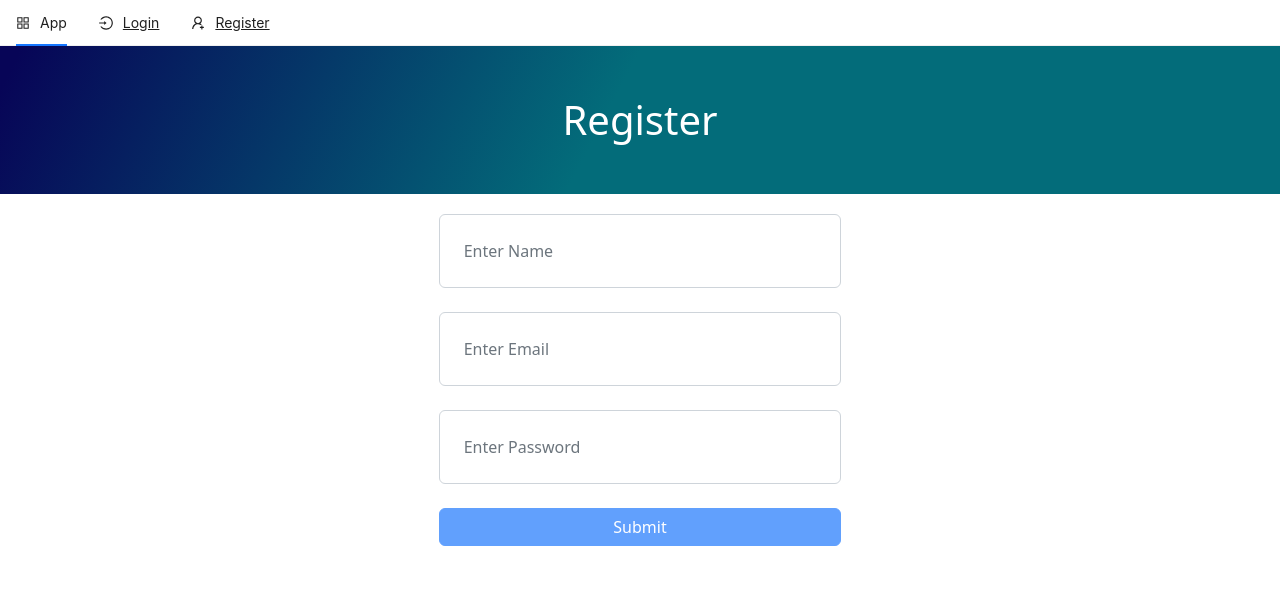
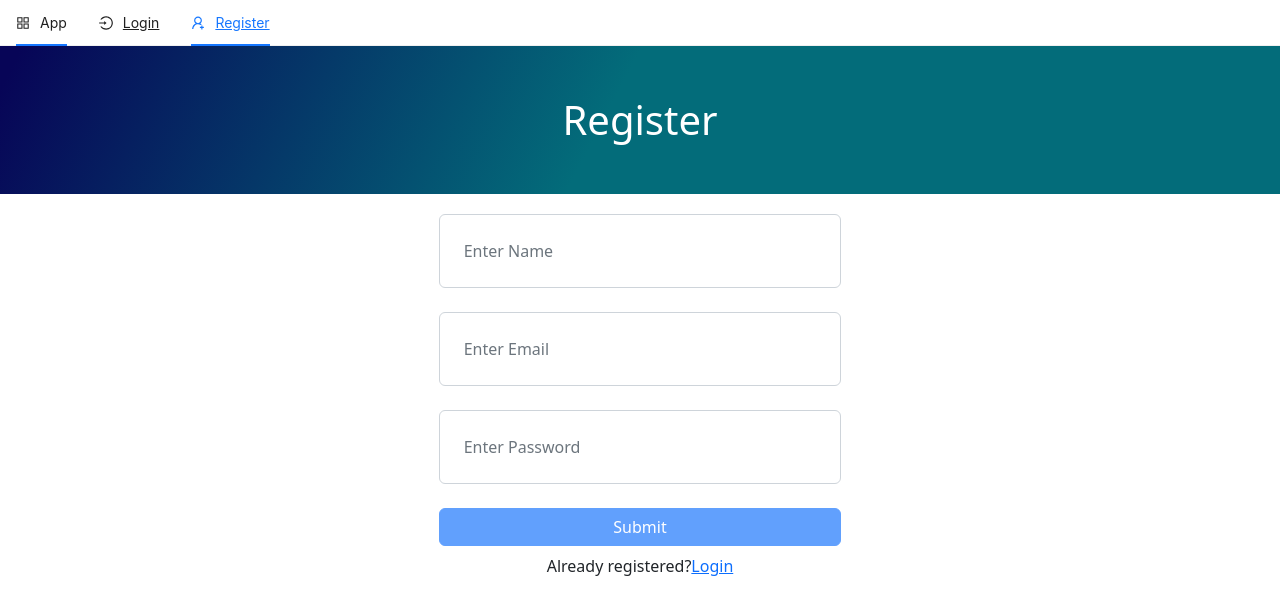
Before and after one commit to ReshmaShrema/e-learning-market-, a Next.js app in the folder Client/: page /register in a window 1280 px wide. Shown: the top 614 px of the page. Built offline with nearby package versions, Linux system fonts and the light colour scheme.

Commit message:
Active link

```diff
--- a/Client/Components/TopNav.js
+++ b/Client/Components/TopNav.js
@@ -1,27 +1,52 @@
-import { Menu } from "antd";
-import Link from "next/link";
-import {AppstoreOutlined,LoginOutlined,UserAddOutlined} from '@ant-design/icons';
+import { Menu } from 'antd';
+import Link from 'next/link';
+import {
+    AppstoreOutlined,
+    LoginOutlined,
+    UserAddOutlined,
+} from '@ant-design/icons';
+import { useEffect, useState } from 'react';
 
-const{Item}=Menu;
-const TopNav = ()=>{
+const { Item } = Menu;
+const TopNav = () => {
+    const[current,setCurrent]=useState();
+    useEffect(() => {
+        //window.location.pathname give the url
+        //ensure it in browser
+        console.log(window.location.pathname)
+        typeof window !== 'undefined' && setCurrent(window.location.pathname);
+    }, [typeof window !== 'undefined' && window.location.pathname]);
+
     return (
-        <Menu mode="horizontal">
-            <Item icon={<AppstoreOutlined />}>
+        <Menu mode="horizontal" selectedKeys={[current]}>
+            <Item
+                key="/"
+                onClick={(e) => set(e.key)}
+                icon={<AppstoreOutlined />}
+            >
                 <Link href="/" legacyBehavior>
                     <a>App</a>
                 </Link>
             </Item>
-            <Item icon={<LoginOutlined />}>
+            <Item
+                onClick={(e) => set(e.key)}
+                key="/login"
+                icon={<LoginOutlined />}
+            >
                 <Link href="/login" legacyBehavior>
                     <a>Login</a>
                 </Link>
             </Item>
-            <Item icon={<UserAddOutlined />}>
+            <Item
+                onClick={(e) => set(e.key)}
+                key="/register"
+                icon={<UserAddOutlined />}
+            >
                 <Link href="/register" legacyBehavior>
                     <a>Register</a>
                 </Link>
             </Item>
         </Menu>
     );
-}
+};
 export default TopNav;
--- a/Client/pages/register.js
+++ b/Client/pages/register.js
@@ -2,6 +2,7 @@ import React,{useState} from 'react';
 import axios from 'axios';
 import { toast } from 'react-toastify';
 import { SyncOutlined } from '@ant-design/icons';
+import Link from 'next/link'
 
 const Register = () => {
 
@@ -72,6 +73,7 @@ const { data } = await axios.post(`/api/register`, {
                     <button className="btn col-12 btn-primary" type="submit" disabled={!name || !email || !password ||loading}>{loading?<SyncOutlined spin/>:"Submit"}
 </button>
                 </form>
+                <p className='text-center p-2'>Already registered?<Link href='/login'>Login</Link></p>
             </div>
         </>
     );
```
